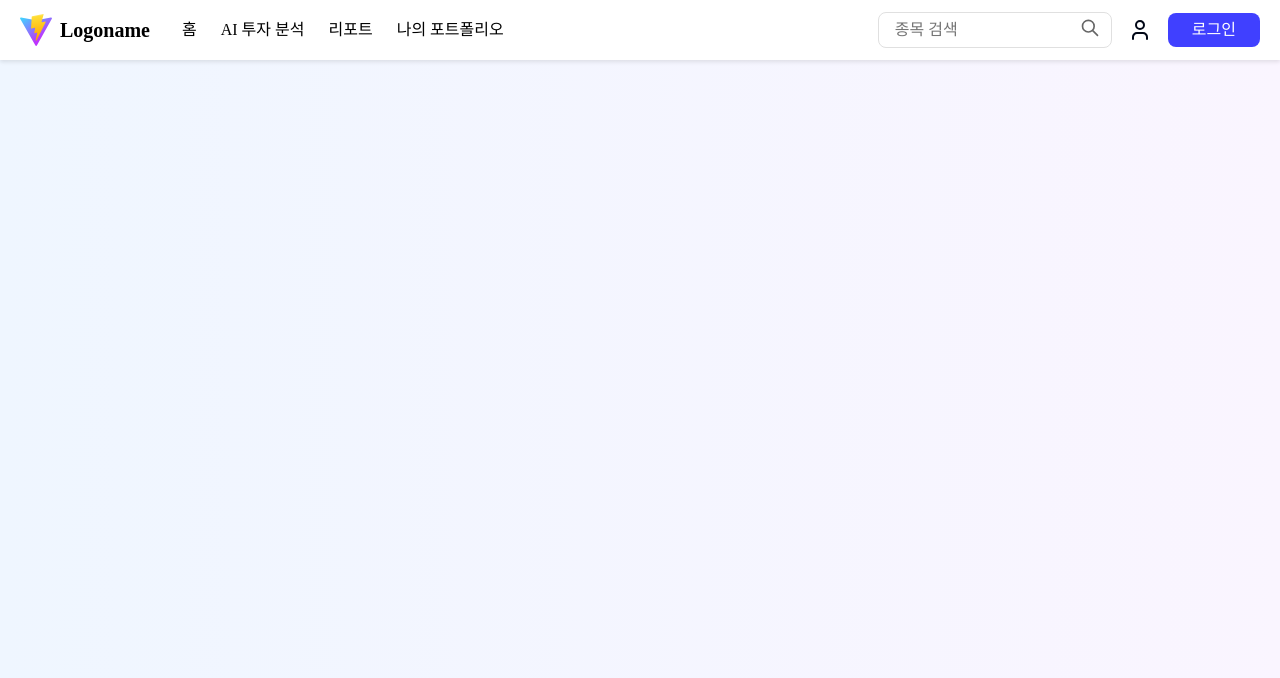
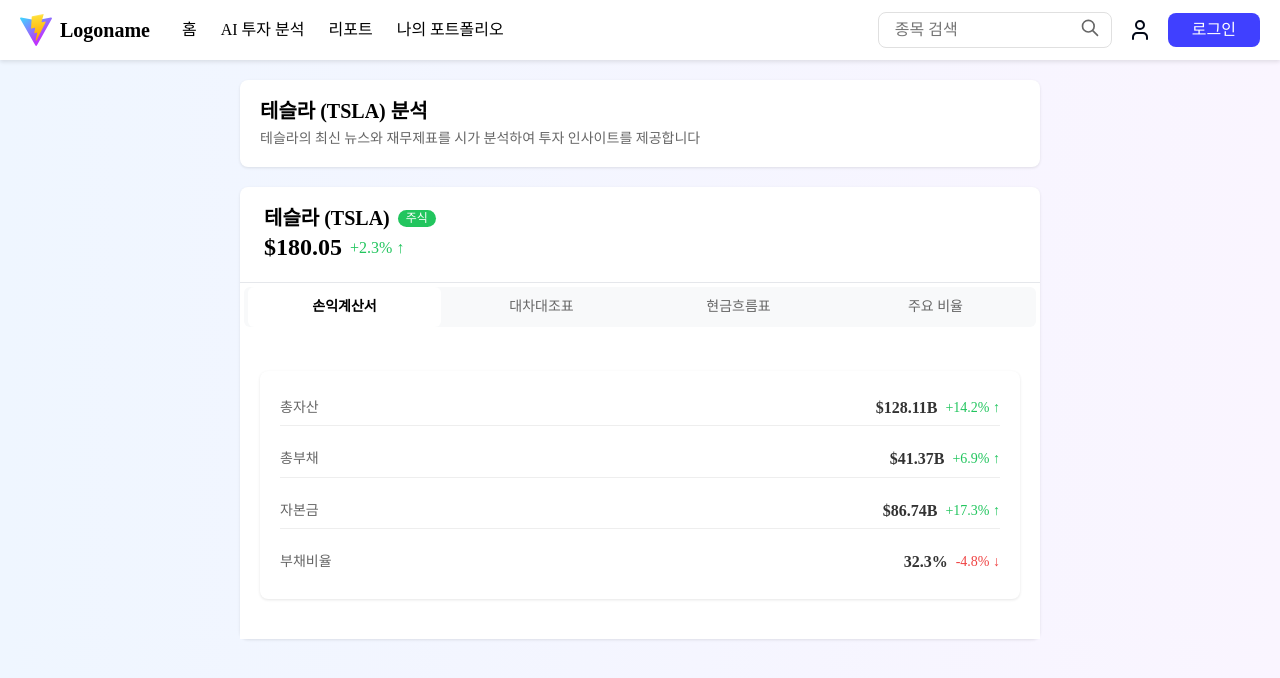
Before and after one commit to JUNCapstoneProject/StockAssistWeb, a React (Vite) app: page /stock/1 in a window 1280 px wide. Shown: the top 678 px of the page. Built offline with nearby package versions, Linux system fonts and the light colour scheme.

Commit message:
개별주식 금융정보 컴포넌트

```diff
--- a/src/App.jsx
+++ b/src/App.jsx
@@ -3,6 +3,7 @@
 import Home from './pages/Home';
 import MyPortfolioUnlink from './pages/MyPortfolioUnlink';
 import MyPortfolioLink from './pages/MyPortfolioLink';
+import IndividualStock from './pages/IndividualStock';
 import './App.css';
 
 function App() {
@@ -14,6 +15,7 @@
           <Route path="/" element={<Home />} />
           <Route path="/portfolio" element={<MyPortfolioUnlink />} />
           <Route path="/portfolio/link" element={<MyPortfolioLink />} />
+          <Route path="/stock/:symbol" element={<IndividualStock />} />
         </Routes>
       </div>
     </Router>
--- /dev/null
+++ b/src/components/modules/IndividualStock/StockFinancial.jsx
@@ -0,0 +1,88 @@
+import React from 'react';
+import styled from 'styled-components';
+
+const StockFinancials = () => {
+  return (
+    <Container>
+      <FinancialItem>
+        <Label>총자산</Label>
+        <Value>
+          <Amount>$128.11B</Amount>
+          <Change positive>+14.2% ↑</Change>
+        </Value>
+      </FinancialItem>
+
+      <FinancialItem>
+        <Label>총부채</Label>
+        <Value>
+          <Amount>$41.37B</Amount>
+          <Change positive>+6.9% ↑</Change>
+        </Value>
+      </FinancialItem>
+
+      <FinancialItem>
+        <Label>자본금</Label>
+        <Value>
+          <Amount>$86.74B</Amount>
+          <Change positive>+17.3% ↑</Change>
+        </Value>
+      </FinancialItem>
+
+      <FinancialItem>
+        <Label>부채비율</Label>
+        <Value>
+          <Amount>32.3%</Amount>
+          <Change negative>-4.8% ↓</Change>
+        </Value>
+      </FinancialItem>
+    </Container>
+  );
+};
+
+const Container = styled.div`
+  display: flex;
+  flex-direction: column;
+  gap: 16px;
+  padding: 20px;
+  background-color: #ffffff;
+  border-radius: 8px;
+  box-shadow: 0 1px 3px rgba(0, 0, 0, 0.1);
+  max-width: 800px;
+  margin: 20px auto;
+`;
+
+const FinancialItem = styled.div`
+  display: flex;
+  justify-content: space-between;
+  align-items: center;
+  padding: 8px 0;
+  border-bottom: 1px solid #eee;
+
+  &:last-child {
+    border-bottom: none;
+  }
+`;
+
+const Label = styled.span`
+  font-size: 14px;
+  color: #666;
+`;
+
+const Value = styled.div`
+  display: flex;
+  align-items: center;
+  gap: 8px;
+`;
+
+const Amount = styled.span`
+  font-size: 16px;
+  font-weight: 600;
+  color: #333;
+`;
+
+const Change = styled.span`
+  font-size: 14px;
+  color: ${props => props.positive ? '#22c55e' : '#ef4444'};
+`;
+
+export default StockFinancials;
--- /dev/null
+++ b/src/components/modules/IndividualStock/StockHeader.jsx
@@ -0,0 +1,35 @@
+import React from 'react';
+import styled from 'styled-components';
+
+const StockHeader = () => {
+  return (
+    <HeaderContainer>
+      <Title>테슬라 (TSLA) 분석</Title>
+      <Description>테슬라의 최신 뉴스와 재무제표를 시가 분석하여 투자 인사이트를 제공합니다</Description>
+    </HeaderContainer>
+  );
+};
+
+const HeaderContainer = styled.div`
+  padding: 20px;
+  background-color: #ffffff;
+  border-radius: 8px;
+  box-shadow: 0 1px 3px rgba(0, 0, 0, 0.1);
+  max-width: 800px;
+  margin: 20px auto 20px;
+`;
+
+const Title = styled.h1`
+  font-size: 20px;
+  font-weight: bold;
+  margin: 0;
+  margin-bottom: 8px;
+`;
+
+const Description = styled.p`
+  font-size: 14px;
+  color: #666;
+  margin: 0;
+`;
+
+export default StockHeader;
--- /dev/null
+++ b/src/components/modules/IndividualStock/StockTab.jsx
@@ -0,0 +1,143 @@
+import React, { useState } from 'react';
+import styled from 'styled-components';
+import StockFinancials from './StockFinancial';
+
+const StockTab = () => {
+  const [activeTab, setActiveTab] = useState('손익계산서');
+
+  const tabs = ['손익계산서', '대차대조표', '현금흐름표', '주요 비율'];
+
+  const renderContent = () => {
+    switch (activeTab) {
+      case '대차대조표':
+        return <StockFinancials type="balance" />;
+      case '손익계산서':
+        return <StockFinancials type="income" />;
+      case '현금흐름표':
+        return <StockFinancials type="cashflow" />;
+      case '주요 비율':
+        return <StockFinancials type="ratio" />;
+      default:
+        return null;
+    }
+  };
+
+  return (
+    <div>
+      <Container>
+        <StockHeader>
+          <StockInfo>
+            <StockName>
+              테슬라 (TSLA)
+              <StockTag>주식</StockTag>
+            </StockName>
+            <PriceInfo>
+              <Price>$180.05</Price>
+              <PriceChange positive>+2.3% ↑</PriceChange>
+            </PriceInfo>
+          </StockInfo>
+        </StockHeader>
+
+        <TabList>
+          {tabs.map((tab) => (
+            <TabItem
+              key={tab}
+              active={activeTab === tab}
+              onClick={() => setActiveTab(tab)}
+            >
+              {tab}
+            </TabItem>
+          ))}
+        </TabList>
+        <ContentArea>
+          {renderContent()}
+        </ContentArea>
+      </Container>
+    </div>
+  );
+};
+
+const Container = styled.div`
+  max-width: 800px;
+  margin: 0 auto;
+  background-color: white;
+  border-radius: 8px;
+  box-shadow: 0 1px 3px rgba(0,0,0,0.1);
+`;
+
+const StockHeader = styled.div`
+  padding: 20px 24px;
+  border-bottom: 1px solid #e5e7eb;
+`;
+
+const StockInfo = styled.div`
+  display: flex;
+  flex-direction: column;
+  gap: 4px;
+`;
+
+const StockName = styled.div`
+  display: flex;
+  align-items: center;
+  gap: 8px;
+  font-size: 20px;
+  font-weight: 600;
+`;
+
+const StockTag = styled.span`
+  background-color: #22c55e;
+  color: white;
+  padding: 2px 8px;
+  border-radius: 12px;
+  font-size: 12px;
+  font-weight: 500;
+`;
+
+const PriceInfo = styled.div`
+  display: flex;
+  align-items: center;
+  gap: 8px;
+`;
+
+const Price = styled.span`
+  font-size: 24px;
+  font-weight: 700;
+`;
+
+const PriceChange = styled.span`
+  color: ${props => props.positive ? '#22c55e' : '#ef4444'};
+  font-size: 16px;
+`;
+
+const TabList = styled.div`
+  display: grid;
+  grid-template-columns: repeat(4, 1fr);
+  padding: 0 4px;
+  background-color: #f8f9fa;
+  margin: 4px;
+  border-radius: 6px;
+  gap: 4px;
+`;
+
+const TabItem = styled.button`
+  padding: 12px 0;
+  border: none;
+  background: ${props => props.active ? '#fff' : 'transparent'};
+  font-size: 14px;
+  cursor: pointer;
+  color: ${props => props.active ? '#000' : '#666'};
+  border-radius: 6px;
+  transition: all 0.2s ease-in-out;
+  font-weight: ${props => props.active ? '600' : '400'};
+
+  &:hover {
+    background: ${props => props.active ? '#fff' : '#f1f3f5'};
+  }
+`;
+
+const ContentArea = styled.div`
+  background-color: #fff;
+  padding: 20px;
+`;
+
+export default StockTab;
--- /dev/null
+++ b/src/pages/IndividualStock.jsx
@@ -0,0 +1,13 @@
+import StockHeader from "../components/modules/IndividualStock/StockHeader";
+import StockTab from "../components/modules/IndividualStock/StockTab";
+
+const IndividualStock = () => {
+    return (
+        <>
+            <StockHeader />
+            <StockTab />
+        </>
+    );
+};
+
+export default IndividualStock;
```
